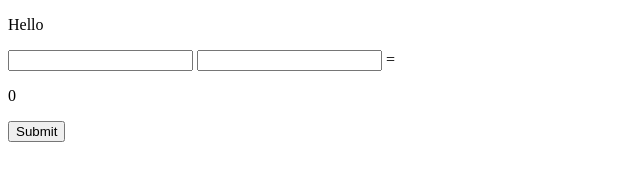
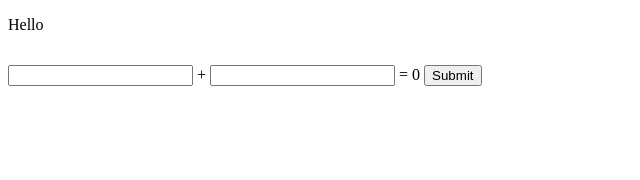
Before and after one commit to Juliafin/new_server, a website: page index.html in a window 1280 px wide. Shown: the whole page, without its empty margins (0-640 px from the left). Drawn offline with nearby package versions, Linux system fonts and the light colour scheme.

Commit message:
small modifications

```diff
--- a/index.html
+++ b/index.html
@@ -8,9 +8,9 @@
 </head>
 <body>
   <p>Hello</p>
-  <input type="text" class="a">
+  <input type="text" class="a"><span> + </span>
   <input type="text" class="b"><span> = </span>
-  <p class="c">0</p>
+  <p class="c" style="display:inline-block" >0</p>
   <button>Submit</button>
   <script src="https://cdnjs.cloudflare.com/ajax/libs/jquery/3.2.1/jquery.min.js">
   </script>
```
